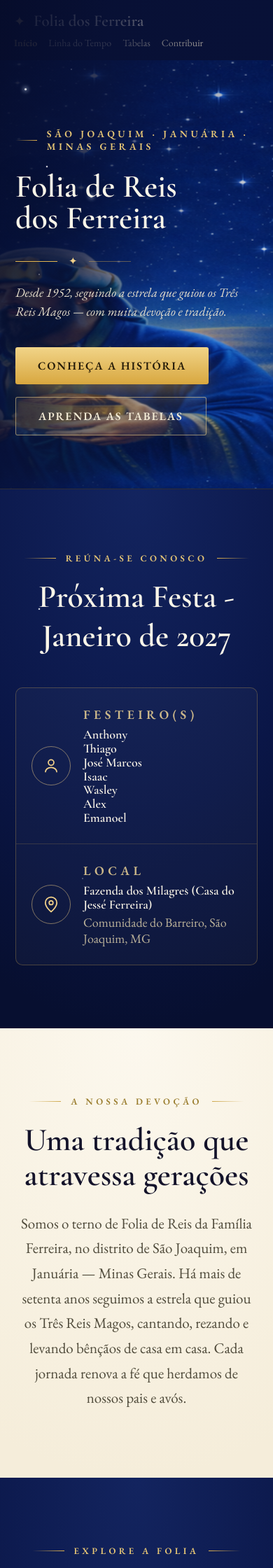
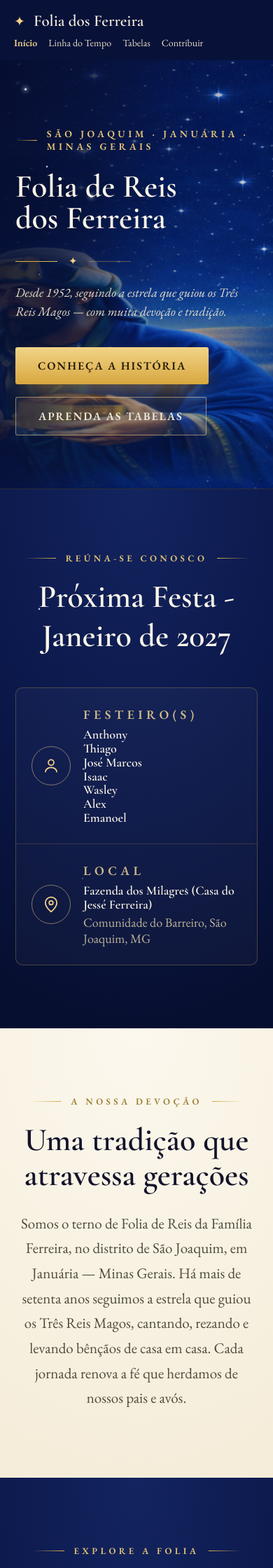
Before and after one commit to anthonylgf/folia-dos-ferreira, a Jekyll site: the page built from index.html, in a window 390 px wide. Shown: the top 2240 px of the page at 70% size. Built offline with Jekyll 4.4.1, drawn with Linux system fonts in a browser that asks for light colours; the list of posts is cut into pages by our own code.

Commit message:
fix: ajustar z-index para impedir escurecimento

```diff
--- a/assets/css/folia-home.css
+++ b/assets/css/folia-home.css
@@ -582,7 +582,7 @@ a { text-decoration: none; }
 
 /* --- Responsivo (tablet / celular) --- */
 @media (max-width: 820px) {
-  .fl-nav        { position: static !important; padding: 16px 20px !important; flex-wrap: wrap; gap: 8px 18px; background: #081138; }
+  .fl-nav        { position: relative !important; z-index: 3; padding: 16px 20px !important; flex-wrap: wrap; gap: 8px 18px; background: #081138; }
   .fl-nav-links  { gap: 16px !important; font-size: 14px !important; flex-wrap: wrap; }
 
   .fl-reismagos       { min-height: 0 !important; }
```
